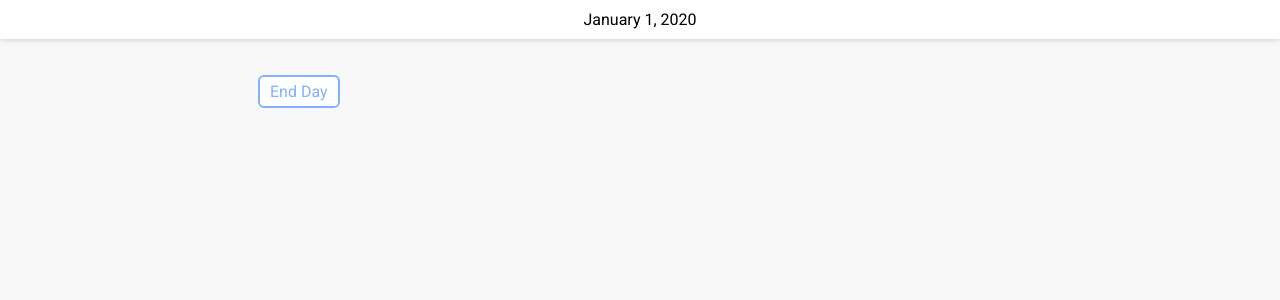
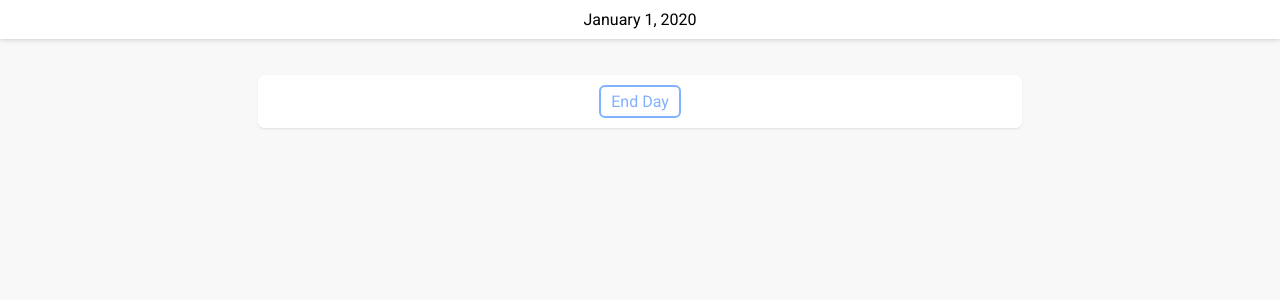
Before and after one commit to LKloosterman/simulife, an Angular app: page / in a window 1280 px wide. Shown: the top 300 px of the page. Built offline with nearby package versions, Linux system fonts and the light colour scheme.

Commit message:
Stylize the card class as a global style

```diff
--- a/src/styles.scss
+++ b/src/styles.scss
@@ -5,3 +5,12 @@ body {
   padding: 25px 250px 50px 250px;
   background: #F8F8F8;
 }
+
+.card {
+  background: #FFFFFF;
+  padding: 10px;
+  border-radius: 6px;
+  box-shadow: 0 1px 2px #E0E0E0;
+  display: flex;
+  justify-content: center;
+}
```
